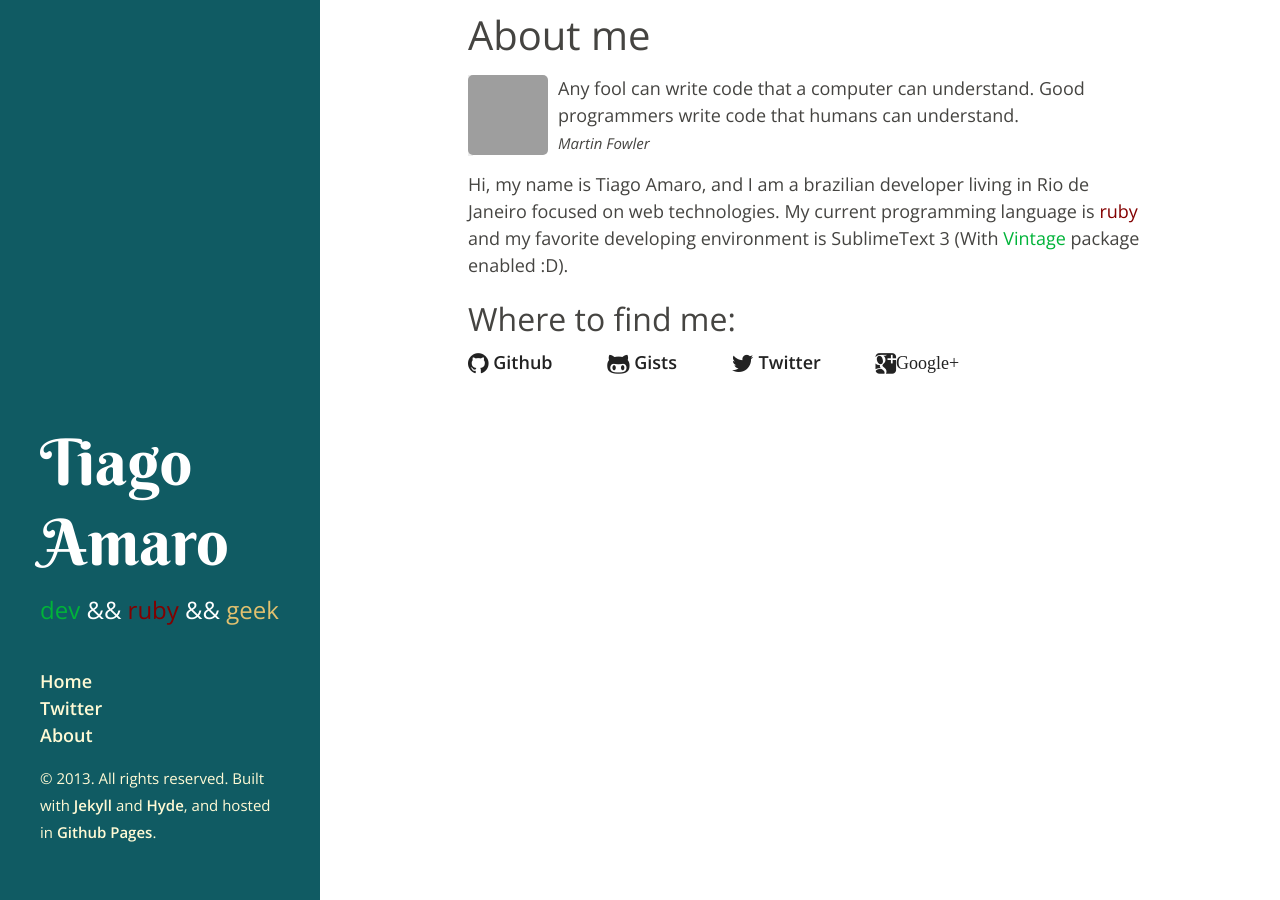
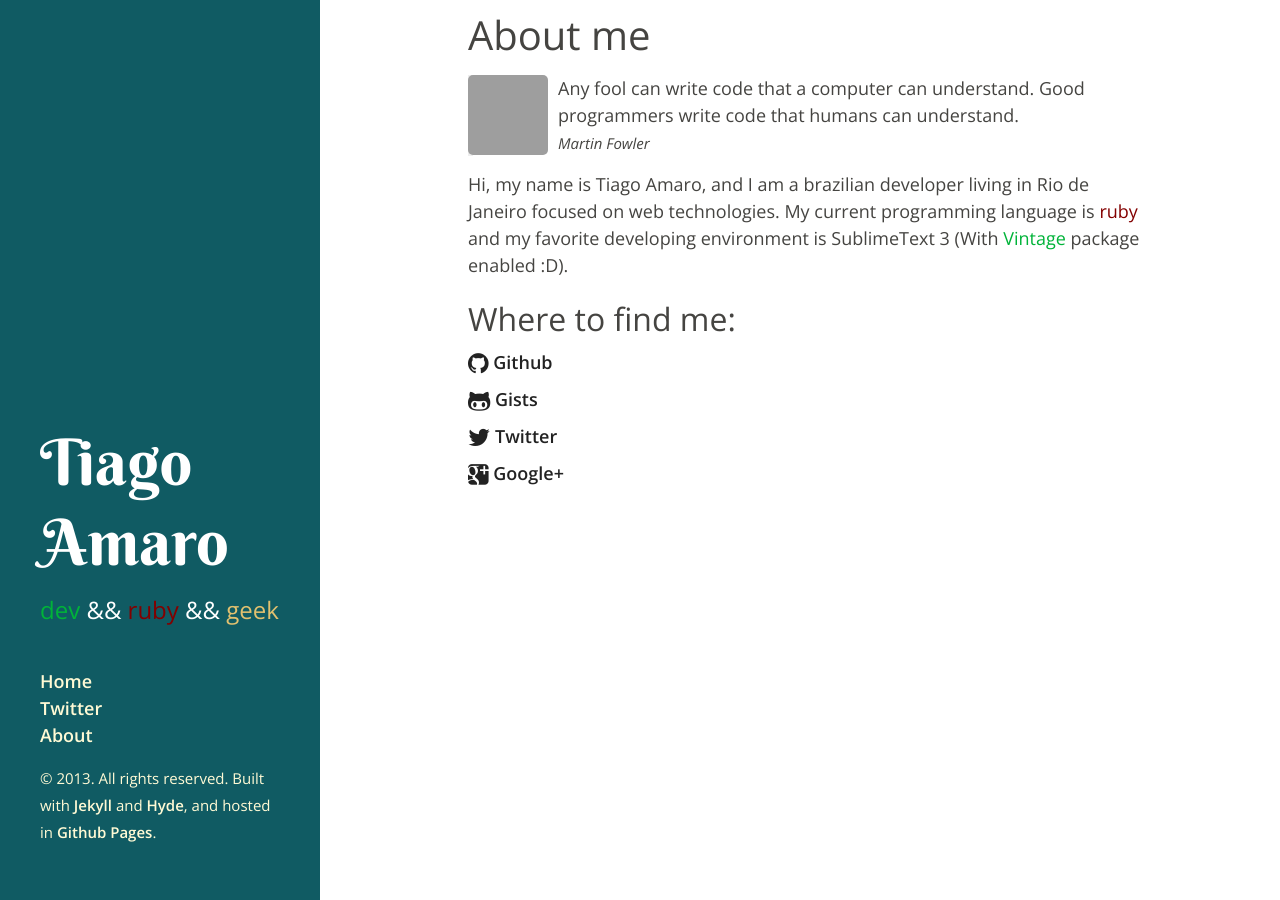
Before and after one commit to tiagoamaro/tiagoamaro.com.br_jekyll, a Jekyll site: the page built from about.html, in a window 1280 px wide. Built offline with Jekyll 4.4.1, drawn with Linux system fonts in a browser that asks for light colours; grey boxes are pictures that could not be loaded.

Commit message:
fixin about me links styling

```diff
--- a/about.html
+++ b/about.html
@@ -42,7 +42,8 @@ title: About
       </li>
       <li>
         <a href="https://plus.google.com/114988746507715114984">
-          <i class="icon-google-plus-sign icon-large">Google+</i>
+          <i class="icon-google-plus-sign icon-large"></i>
+          Google+
         </a>
       </li>
     </ul>
--- a/public/css/hyde.css
+++ b/public/css/hyde.css
@@ -363,11 +363,9 @@ a:hover {
 }
 #about ul {
   list-style-type: none;
-  display: inline;
 }
 #about li {
-  display: inline;
-  margin-right: 50px;
+  margin-bottom: 10px;
 }
 #about #links {
   margin-top: 10px;
```
Also changed, not shown: 2 other files.
